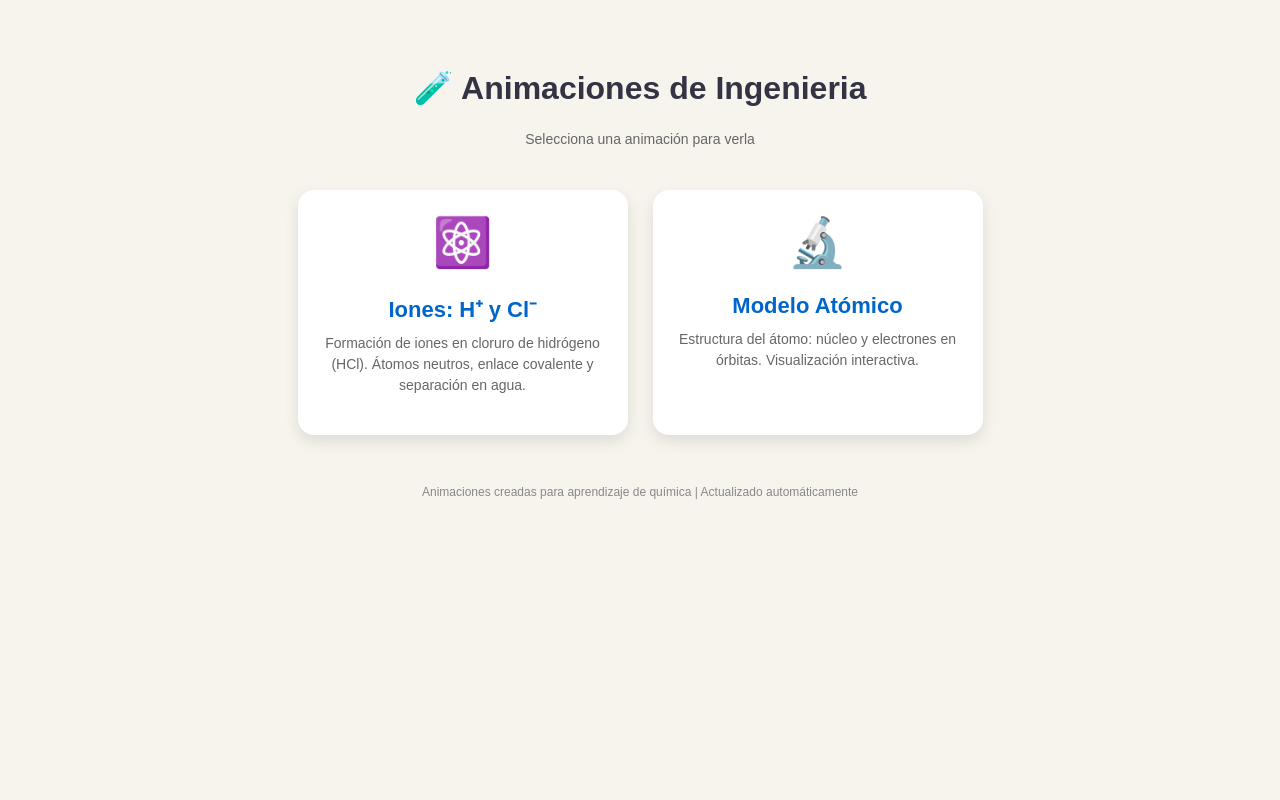
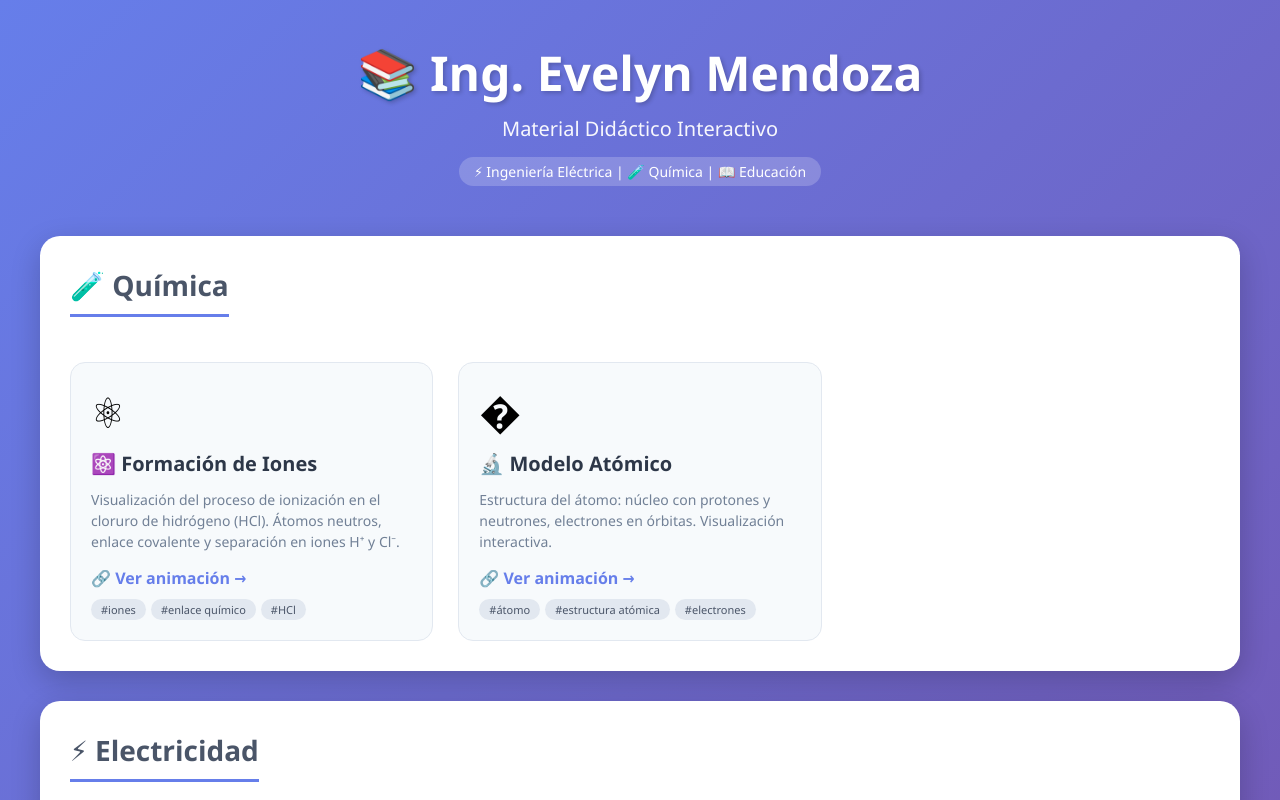
Before and after one commit to ingevmendoza-pixel/ingevmendoza-pixel.github.io, a plain HTML site: page index.html in a window 1280 px wide. Shown: the top 800 px of the page. Drawn offline with Linux system fonts and the light colour scheme.

Commit message:
Update index.html

```diff
--- a/index.html
+++ b/index.html
@@ -2,105 +2,259 @@
 <html lang="es">
 <head>
     <meta charset="UTF-8">
-    <title>Mis Animaciones de Ingenieria</title>
+    <meta name="viewport" content="width=device-width, initial-scale=1.0">
+    <title>Ing. Mendoza - Material Didáctico</title>
     <style>
+        * {
+            margin: 0;
+            padding: 0;
+            box-sizing: border-box;
+        }
+
         body {
-            font-family: Arial, sans-serif;
-            background: #f7f4ee;
-            text-align: center;
-            padding: 40px;
+            font-family: 'Segoe UI', Tahoma, Geneva, Verdana, sans-serif;
+            background: linear-gradient(135deg, #667eea 0%, #764ba2 100%);
+            min-height: 100vh;
+            padding: 40px 20px;
         }
-        h1 {
-            color: #334;
-            font-size: 32px;
-        }
-        .sub {
-            color: #666;
-            margin-bottom: 40px;
-        }
+
         .container {
-            display: flex;
-            flex-wrap: wrap;
-            justify-content: center;
-            gap: 25px;
-            max-width: 1100px;
+            max-width: 1200px;
             margin: 0 auto;
         }
+
+        .header {
+            text-align: center;
+            color: white;
+            margin-bottom: 50px;
+        }
+
+        .header h1 {
+            font-size: 48px;
+            margin-bottom: 10px;
+            text-shadow: 2px 2px 4px rgba(0,0,0,0.2);
+        }
+
+        .header p {
+            font-size: 20px;
+            opacity: 0.95;
+        }
+
+        .badge {
+            display: inline-block;
+            background: rgba(255,255,255,0.2);
+            padding: 5px 15px;
+            border-radius: 20px;
+            margin-top: 15px;
+            font-size: 14px;
+        }
+
+        .section {
+            background: white;
+            border-radius: 20px;
+            padding: 30px;
+            margin-bottom: 30px;
+            box-shadow: 0 10px 30px rgba(0,0,0,0.2);
+        }
+
+        .section h2 {
+            color: #4a5568;
+            font-size: 28px;
+            margin-bottom: 20px;
+            padding-bottom: 10px;
+            border-bottom: 3px solid #667eea;
+            display: inline-block;
+        }
+
+        .grid {
+            display: grid;
+            grid-template-columns: repeat(auto-fill, minmax(320px, 1fr));
+            gap: 25px;
+            margin-top: 25px;
+        }
+
         .card {
-            background: white;
-            border-radius: 16px;
-            padding: 25px;
-            width: 280px;
-            box-shadow: 0 6px 15px rgba(0,0,0,0.1);
-            transition: transform 0.2s;
+            background: #f7fafc;
+            border-radius: 15px;
+            padding: 20px;
+            transition: transform 0.3s, box-shadow 0.3s;
+            cursor: pointer;
+            border: 1px solid #e2e8f0;
         }
+
         .card:hover {
             transform: translateY(-5px);
+            box-shadow: 0 10px 25px rgba(0,0,0,0.1);
+            border-color: #667eea;
         }
+
         .card h3 {
-            font-size: 22px;
+            color: #2d3748;
+            font-size: 20px;
+            margin-bottom: 12px;
+        }
+
+        .card p {
+            color: #718096;
+            font-size: 14px;
+            line-height: 1.5;
+            margin-bottom: 15px;
+        }
+
+        .card a {
+            text-decoration: none;
+            color: #667eea;
+            font-weight: 600;
+            display: inline-flex;
+            align-items: center;
+            gap: 5px;
+        }
+
+        .card a:hover {
+            color: #764ba2;
+        }
+
+        .icon {
+            font-size: 42px;
             margin-bottom: 10px;
         }
-        a {
-            text-decoration: none;
-            color: #0066cc;
+
+        .tag {
+            display: inline-block;
+            background: #e2e8f0;
+            padding: 3px 10px;
+            border-radius: 12px;
+            font-size: 11px;
+            color: #4a5568;
+            margin-top: 10px;
+            margin-right: 5px;
         }
-        p {
-            color: #666;
-            margin-top: 10px;
-            font-size: 14px;
-            line-height: 1.5;
+
+        footer {
+            text-align: center;
+            color: white;
+            margin-top: 40px;
+            padding: 20px;
+            opacity: 0.8;
         }
-        .icon {
-            font-size: 48px;
-            margin-bottom: 10px;
-        }
-        footer {
-            margin-top: 50px;
-            color: #888;
-            font-size: 12px;
+
+        @media (max-width: 768px) {
+            .header h1 { font-size: 32px; }
+            .grid { grid-template-columns: 1fr; }
         }
     </style>
 </head>
 <body>
-    <h1>🧪 Animaciones de Ingenieria</h1>
-    <p class="sub">Selecciona una animación para verla</p>
+    <div class="container">
+        <div class="header">
+            <h1>📚 Ing. Evelyn Mendoza</h1>
+            <p>Material Didáctico Interactivo</p>
+            <div class="badge">⚡ Ingeniería Eléctrica | 🧪 Química | 📖 Educación</div>
+        </div>
 
-    <div class="container" id="lista-animaciones">
-        <p>Cargando animaciones...</p>
+        <!-- Sección: Química -->
+        <div class="section">
+            <h2>🧪 Química</h2>
+            <div class="grid" id="quimica-grid"></div>
+        </div>
+
+        <!-- Sección: Electricidad -->
+        <div class="section">
+            <h2>⚡ Electricidad</h2>
+            <div class="grid" id="electricidad-grid"></div>
+        </div>
+
+        <!-- Sección: Recursos Descargables -->
+        <div class="section">
+            <h2>📥 Recursos Descargables</h2>
+            <div class="grid" id="recursos-grid">
+                <div class="card">
+                    <div class="icon">📄</div>
+                    <h3>Guías de Estudio</h3>
+                    <p>Próximamente: guías en PDF, ejercicios resueltos y material complementario.</p>
+                    <span class="tag">Próximamente</span>
+                </div>
+            </div>
         </div>
 
         <footer>
-        Animaciones creadas para aprendizaje de química | Actualizado automáticamente
+            <p>Material educativo interactivo | Ingeniera Evelyn Mendoza</p>
+            <p style="font-size: 12px;">Las animaciones son interactivas - Actualizado constantemente</p>
         </footer>
+    </div>
 
     <script>
-        // 📌 LISTA DE ANIMACIONES
-        // Cuando subas una nueva animación, SOLO agrega una línea aquí
+        // 📌 LISTA DE ANIMACIONES - Agrega aquí cada nuevo material
         const animaciones = [
-            { nombre: "Iones: H⁺ y Cl⁻", archivo: "iones.html", descripcion: "Formación de iones en cloruro de hidrógeno (HCl). Átomos neutros, enlace covalente y separación en agua.", icono: "⚛️" },
-            { nombre: "Modelo Atómico", archivo: "modelo_atomico.html", descripcion: "Estructura del átomo: núcleo y electrones en órbitas. Visualización interactiva.", icono: "🔬" },
-
+            {
+                nombre: "⚛️ Formación de Iones",
+                archivo: "iones.html",
+                descripcion: "Visualización del proceso de ionización en el cloruro de hidrógeno (HCl). Átomos neutros, enlace covalente y separación en iones H⁺ y Cl⁻.",
+                materia: "quimica",
+                tags: ["iones", "enlace químico", "HCl"]
+            },
+            {
+                nombre: "🔬 Modelo Atómico",
+                archivo: "modelo_atomico.html",
+                descripcion: "Estructura del átomo: núcleo con protones y neutrones, electrones en órbitas. Visualización interactiva.",
+                materia: "quimica",
+                tags: ["átomo", "estructura atómica", "electrones"]
+            },
+            {
+                nombre: "🔌 Conductores vs Aislantes",
+                archivo: "comparacion_atomos.html",
+                descripcion: "Comparación atómica entre Cobre (conductor), Aluminio (conductor) y Azufre (aislante). La capa de valencia determina el comportamiento eléctrico.",
+                materia: "electricidad",
+                tags: ["conductores", "aislantes", "cobre", "aluminio", "azufre", "valencia"]
+            }
         ];
 
-        // Generar las tarjetas automáticamente
-        const contenedor = document.getElementById("lista-animaciones");
-        contenedor.innerHTML = "";
+        // Cargar animaciones en la sección de Química
+        const quimicaGrid = document.getElementById("quimica-grid");
+        const electricidadGrid = document.getElementById("electricidad-grid");
 
-        for (let i = 0; i < animaciones.length; i++) {
-            const anim = animaciones[i];
-            contenedor.innerHTML += `
+        quimicaGrid.innerHTML = "";
+        electricidadGrid.innerHTML = "";
+
+        const quimicas = animaciones.filter(a => a.materia === "quimica");
+        const electricas = animaciones.filter(a => a.materia === "electricidad");
+
+        // Agregar animaciones de Química
+        if (quimicas.length > 0) {
+            quimicas.forEach(anim => {
+                quimicaGrid.innerHTML += `
                     <div class="card">
-                    <div class="icon">${anim.icono}</div>
-                    <h3><a href="${anim.archivo}">${anim.nombre}</a></h3>
+                        <div class="icon">${anim.nombre.charAt(0)}</div>
+                        <h3>${anim.nombre}</h3>
                         <p>${anim.descripcion}</p>
+                        <a href="${anim.archivo}">🔗 Ver animación →</a>
+                        <div>
+                            ${anim.tags.map(tag => `<span class="tag">#${tag}</span>`).join('')}
+                        </div>
                     </div>
                 `;
+            });
+        } else {
+            quimicaGrid.innerHTML = '<div class="card"><p>Próximamente más animaciones de química...</p></div>';
         }
 
-        // Si no hay animaciones, mostrar mensaje
-        if (animaciones.length === 0) {
-            contenedor.innerHTML = "<p>Próximamente más animaciones...</p>";
+        // Agregar animaciones de Electricidad
+        if (electricas.length > 0) {
+            electricas.forEach(anim => {
+                electricidadGrid.innerHTML += `
+                    <div class="card">
+                        <div class="icon">${anim.nombre.charAt(0)}</div>
+                        <h3>${anim.nombre}</h3>
+                        <p>${anim.descripcion}</p>
+                        <a href="${anim.archivo}">🔗 Ver animación →</a>
+                        <div>
+                            ${anim.tags.map(tag => `<span class="tag">#${tag}</span>`).join('')}
+                        </div>
+                    </div>
+                `;
+            });
+        } else {
+            electricidadGrid.innerHTML = '<div class="card"><p>Próximamente animaciones de electricidad...</p></div>';
         }
     </script>
 </body>
```
Lines whose indentation alone changed are shown as unchanged.
